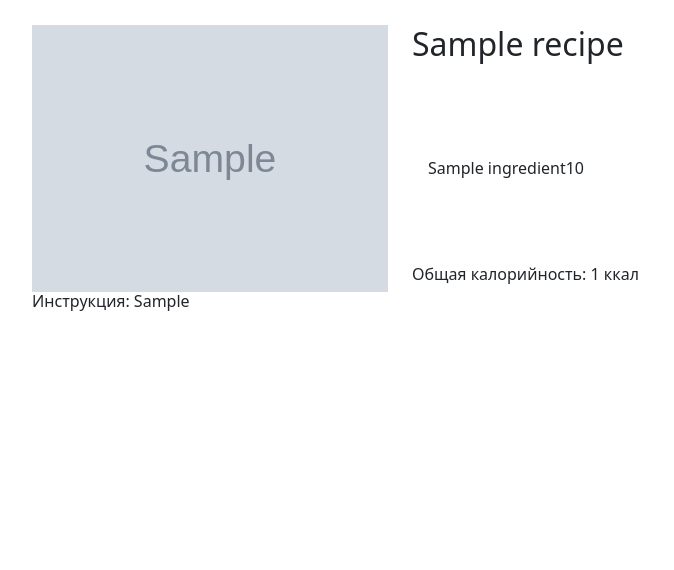
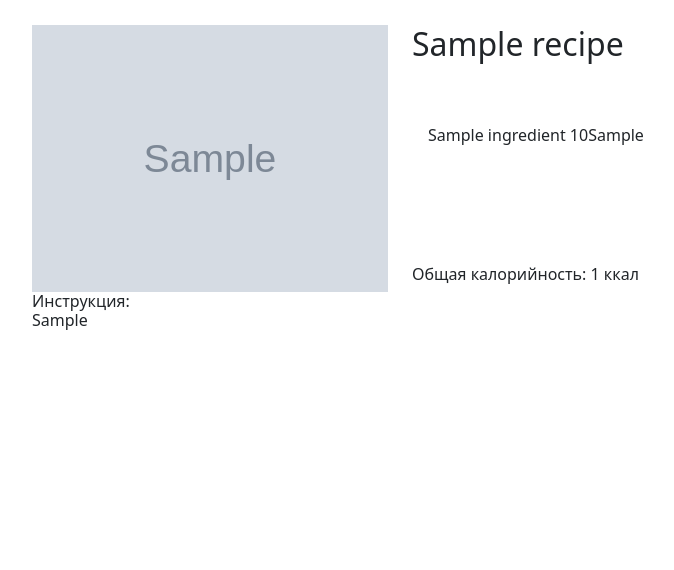
Before and after one commit to alinarogova123-arch/Easy_coock, a Django app: page /card/ in a window 1280 px wide. Shown: the part 82-652 px from the top of the page, without its empty margins (50-724 px from the left). Run offline with Django 5.2, Linux system fonts and the light colour scheme; tables that the repository leaves empty hold one stand-in row (values such as "Sample post"); grey boxes marked "Sample" are stand-in pictures; parts of the project's set-up code (start-up, migrations or seed data) failed here and were passed over.

Commit message:
Update card.html

```diff
--- a/templates/card.html
+++ b/templates/card.html
@@ -17,7 +17,7 @@
         <nav class="navbar navbar-expand-md navbar-light fixed-top navbar__opacity">
             <div class="container">
                 <a class="navbar-brand" href="{% url 'home' %}">
-                    <img src="./../media/img/logo.8d8f24edbb5f.svg" height="55" width="189" alt="">
+                    <img src="./../media/img/logo.8d8f24edbb5f.svg" height="55" width="189" alt="изображение блюда">
                 </a>
                 <a class="btn btn-outline-success me-2 shadow-none foodplan_green foodplan__border_green" href="{% url 'lk'}">Назад</a>
             </div>
@@ -37,13 +37,12 @@
                         <h2>{{recipe.name}}</h2>
                         <ul class="list-group list-group-flush">
                         {% for ingredient in recipe.ingredients %}
-                            <li class="list-group-item">{{ingredient.ingredient}}{{ingredient.amount}}</li>
+                            <li class="list-group-item">{{ingredient.ingredient}} {{ingredient.amount}}{{ingredient.ingredient.unit}}</li>
                         {% endfor %}
-                        </ul>
+                        </ul><br>
                         <h6>Общая калорийность: {{recipe.all_calories}} ккал</h6>
                     </div>
-                    <h6>Инструкция:
-                    {{recipe.instruction}}</h6>
+                    <h6>Инструкция:<br>{{recipe.instruction}}</h6>
                 </div>
             </div>
         </section>
@@ -56,8 +55,8 @@
                     <img src="./../media/img/logo.8d8f24edbb5f.svg" height="55" width="189" alt="">
                 </a>
                 <div class="footer__sideBtns d-flex">
-                    <a href="#">
-                        <img src="./../media/img/vk.png" height="38" width="auto" alt="">
+                    <a href="https://vk.com/devmanorg">
+                        <img src="./../media/img/vk.png" height="38" width="auto" alt="логотип вк">
                     </a>
                 </div>
             </div>
```
